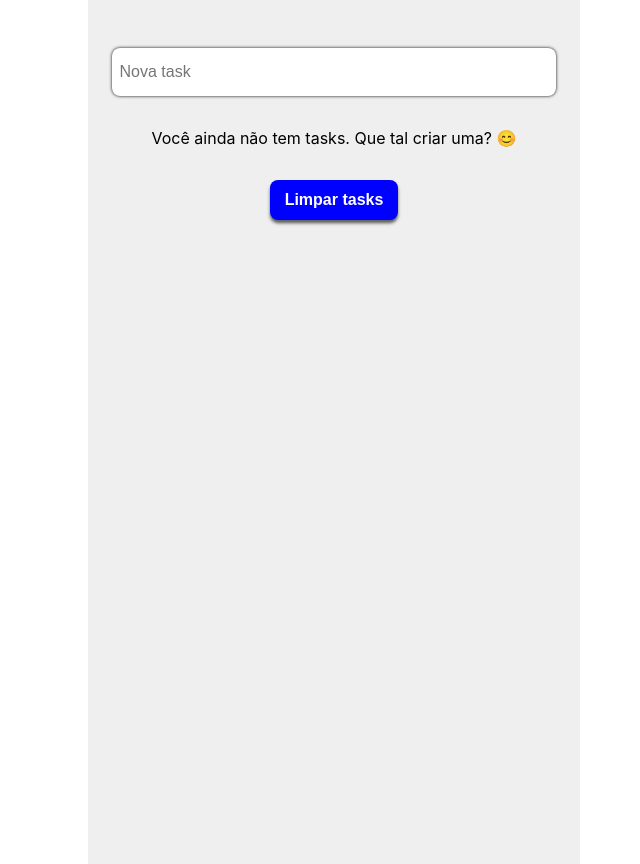
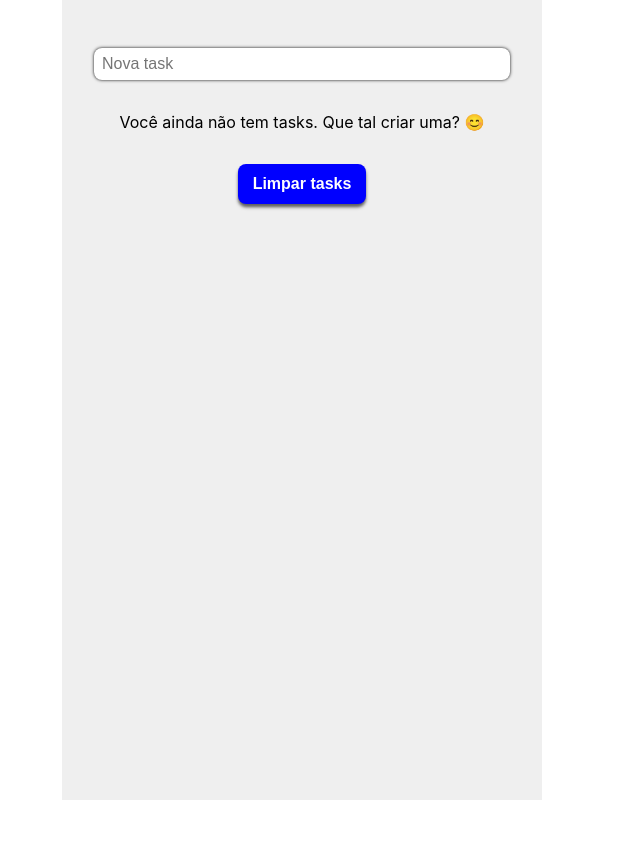
Before and after one commit to FelipeMedeiros99/to-do-notes, a React (Create React App) app: page / in a window 1280 px wide. Shown: the whole page, without its empty margins (338-978 px from the left). After the commit the page ends 800 px from the top, so only its background shows below. Built offline with nearby package versions, Linux system fonts and the light colour scheme.

Commit message:
style: fix at padding resolved

```diff
--- a/src/index.css
+++ b/src/index.css
@@ -5,13 +5,22 @@
     sans-serif;
   -webkit-font-smoothing: antialiased;
   -moz-osx-font-smoothing: grayscale;
-  display: flex;
-  justify-content: center;
 }
 
-body, html{
+*{
+  box-sizing: border-box;
+}
+
+body, html, #root{
   width: 100%;
   height: 100%;
+  overflow-x: hidden;
+}
+
+#root{
+  display: flex;
+  flex-direction: column;
+  align-items: center;
 }
 
 code {
@@ -28,6 +37,7 @@
   flex-direction: column;
   padding: 2rem;
   background-color: rgb(239 239 239);
+  position: relative;
 }
 
 .new-todo-input{
```
